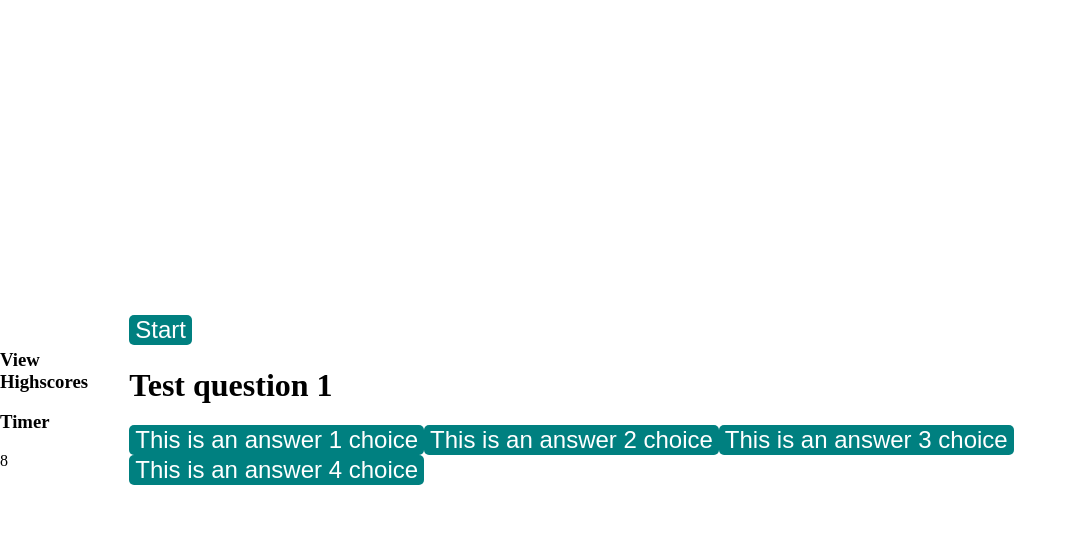
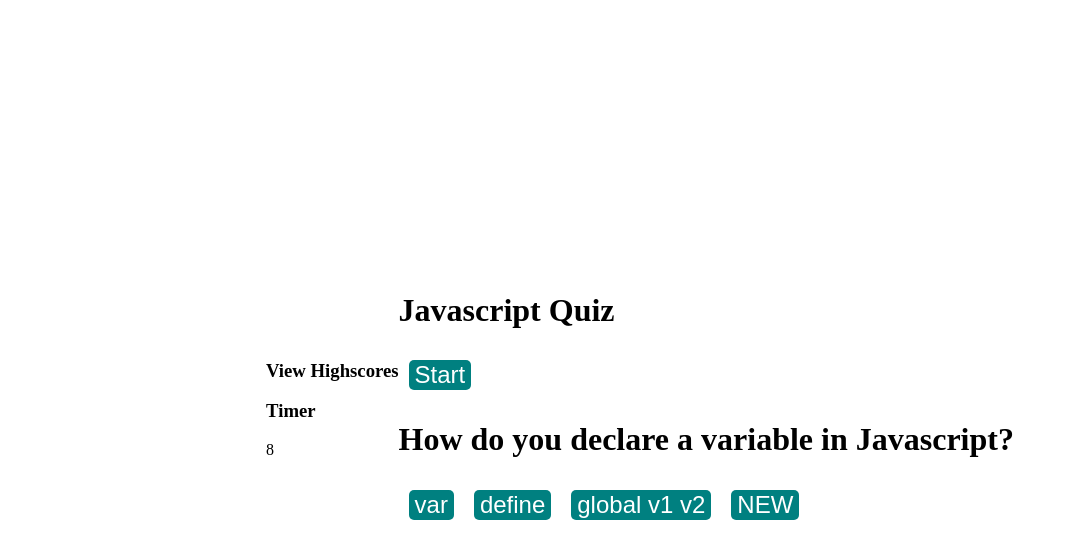
Before and after one commit to ImMythz/Code_Quiz, a plain HTML site: page main/index.html in a window 1280 px wide. Both pictures are taken after a click on the button "Start". Shown: the whole page, without its empty margins (0-1077 px from the left). Drawn offline with Linux system fonts and the light colour scheme.

Commit message:
restart game logic and modified working files

```diff
--- a/main/index.html
+++ b/main/index.html
@@ -25,7 +25,8 @@
 
     <main>
         <div class="container">
-            <div>
+            <h1>Javascript Quiz</h1>
+            <div id="navButtons">
                 <button onClick={} id="btnStart" class="btnStyle ">Start</button>
             </div>
             <div class="quizArea">
--- a/main/script.js
+++ b/main/script.js
@@ -4,6 +4,9 @@ const answerButtons = document.getElementById('answerButtons')
 const scoreboard = document.getElementById('scoreboard')
 const timeNumber = document.getElementById('timeNumber')
 const highscoreContainer = document.getElementById('highscores')
+const navButtons = document.getElementById('navButtons')
+const answerBtn = document.getElementById('answerBtn')
+
 let firstQuestion = 0
 let right = 0
 let wrong = 0
@@ -16,48 +19,48 @@ let highscores;
 // Array to hold quiz questions and answers
 const questionList = [
     {
-        question: 'Test question 1',
+        question: 'How do you declare a variable in Javascript?',
         answers: [
-            { text: 'This is an answer 1 choice', correct: true },
-            { text: 'This is an answer 2 choice', correct: false },
-            { text: 'This is an answer 3 choice', correct: false },
-            { text: 'This is an answer 4 choice', correct: false }
+            { text: 'var', correct: true },
+            { text: 'define', correct: false },
+            { text: 'global v1 v2', correct: false },
+            { text: 'NEW', correct: false }
         ]
     },
     {
-        question: 'Test question 2',
+        question: 'Which of the following is a Javascript data type? ',
         answers: [
-            { text: '10', correct: true },
-            { text: '12', correct: false },
-            { text: '14', correct: false },
-            { text: '16', correct: false }
+            { text: 'line', correct: false },
+            { text: 'string', correct: true },
+            { text: 'vessel', correct: false },
+            { text: 'container', correct: false }
         ]
     },
     {
-        question: 'Test question 3',
+        question: 'What is a boolean?',
         answers: [
-            { text: '18', correct: true },
-            { text: '20', correct: false },
-            { text: '22', correct: false },
-            { text: '24', correct: false }
+            { text: 'True or False value', correct: true },
+            { text: 'Number stored in a variable', correct: false },
+            { text: 'A method used to combine two strings', correct: false },
+            { text: 'A pool flotation device', correct: false }
         ]
     },
     {
-        question: 'Test question 4',
+        question: 'How many keys and values can you store in an object?',
         answers: [
-            { text: '26', correct: true },
-            { text: '28', correct: false },
-            { text: '30', correct: false },
-            { text: '32', correct: false }
+            { text: '1', correct: false },
+            { text: '10', correct: false },
+            { text: '100', correct: false },
+            { text: 'infinite', correct: true }
         ]
     },
     {
-        question: 'Test question 5',
+        question: 'What is the syntax for comments in Javascript?',
         answers: [
-            { text: '34', correct: true },
-            { text: '36', correct: false },
-            { text: '38', correct: false },
-            { text: '40', correct: false }
+            { text: '--', correct: false },
+            { text: '#', correct: false },
+            { text: '//', correct: true },
+            { text: 'comment [ ]', correct: false }
         ]
     }
 ]
@@ -67,7 +70,9 @@ btnStart.addEventListener('click', startGame)
 
 // Function that runs when the start button is clicked
 function startGame() {
-    console.log('started')
+    timeLeft = 10
+    firstQuestion =0
+
     setQuestion();
     countdown();
 }
@@ -93,12 +98,11 @@ function countdown() {
 // Showing the questions
 function nextQuestion(question) {
     questionOutput.innerText = question.question
-    console.log(question.question)
-    console.log(question.answers)
     question.answers.forEach(answer => {
         const btnAnswerChoice = document.createElement('button')
         btnAnswerChoice.innerText = answer.text
         btnAnswerChoice.classList.add('btnStyle')
+        btnAnswerChoice.classList.add('answerBtn')
         if (answer.correct) {
             btnAnswerChoice.dataset.correct = answer.correct
         }
@@ -114,8 +118,6 @@ function answerChecker(correct) {
     } else {
         wrong++;
     }
-    console.log(right)
-    console.log(wrong)
 }
 
 // Function for when the user selects an answer
@@ -136,21 +138,28 @@ function selectedAnswer(event) {
     }
 }
 
-// Displays score
+// Displays score and captures user initials for localstorage
 function showResults() {
+    // Stops timer
     clearInterval(timer)
-    const showAnswers = document.createElement('p')
-    showAnswers.innerText = "Correct: " + right + " Wrong: " + wrong
-    scoreboard.appendChild(showAnswers)
-    questionOutput.remove()
-    answerButtons.remove()
-    btnStart.remove()
-    console.log('baba booey')
+
+    // collects and stores user initials in localstorage
     const username = prompt('Enter your initials to save your score!!!')
+    if (!username) {
+        showResults()
+        return
+    }
     score = username + ' ' + right
     localStorage.setItem('score', JSON.stringify(score));
     highscores = localStorage.getItem('score')
     highscoreContainer.innerText = highscores
+
+    // Displays score
+    const showAnswers = document.createElement('p')
+    showAnswers.innerText = "Correct: " + right + " Wrong: " + wrong
+    scoreboard.appendChild(showAnswers)
+    btnStart.remove()
+    resetQuestion()
     restartQuiz()
 }
 
@@ -163,5 +172,9 @@ function resetQuestion() {
 
 // Function that creates a reset button and restarts quiz
 function restartQuiz() {
-
+    const restart = document.createElement('button')
+    restart.innerText = 'Restart'
+    restart.classList.add('btnStyle')
+    navButtons.appendChild(restart)
+    restart.addEventListener('click', startGame)
 }
--- a/main/style.css
+++ b/main/style.css
@@ -12,16 +12,9 @@ body {
   align-items: center;
 }
 
-
-.timeNumber {
-}
-
 .quizArea {
   display: flex;
   flex-direction: column;
-}
-
-#questions {
 }
 
 .btnStyle {
@@ -31,6 +24,7 @@ body {
   border: none;
   font-size: 24px;
   align-items: center;
+  margin: 10px
 }
 
 #answerButtons {
```
Also changed, not shown: Images/quiz_screenshot1.jpg (added), Images/quiz_screenshot2.jpg (added).
